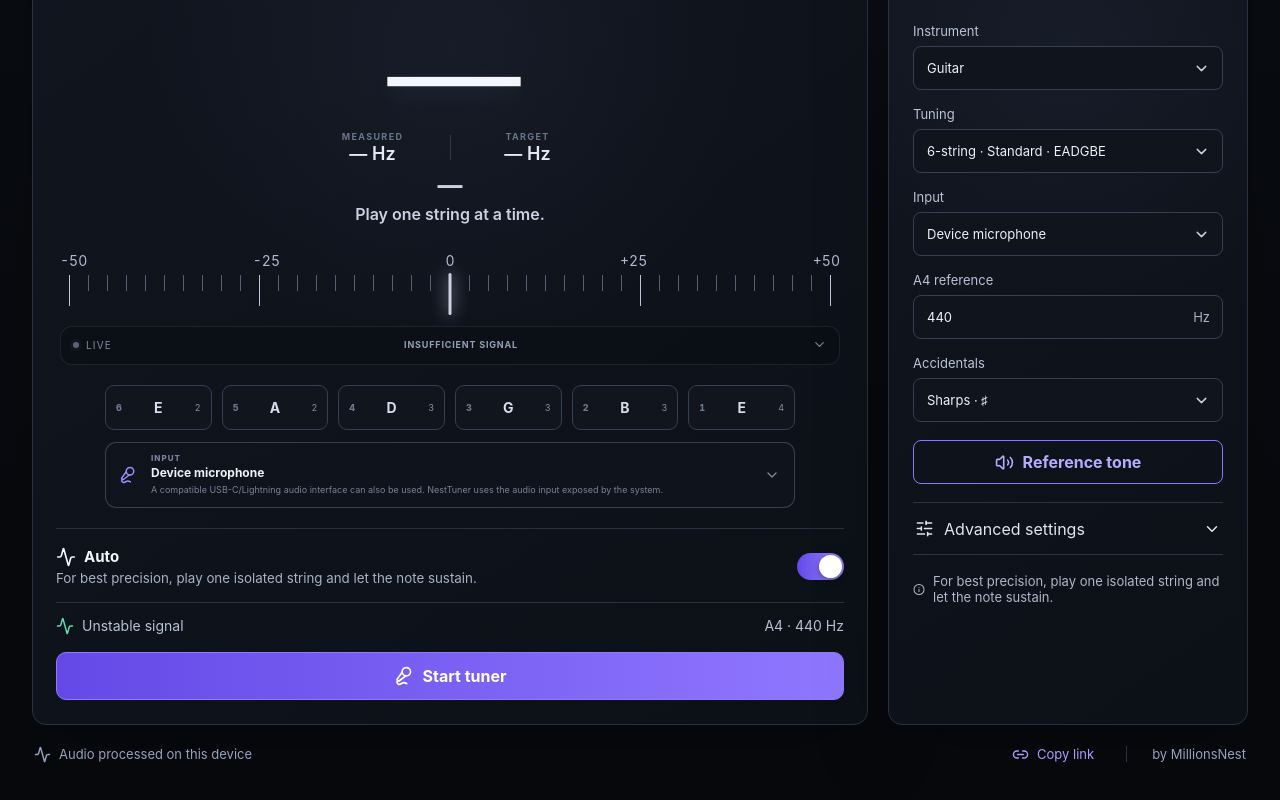
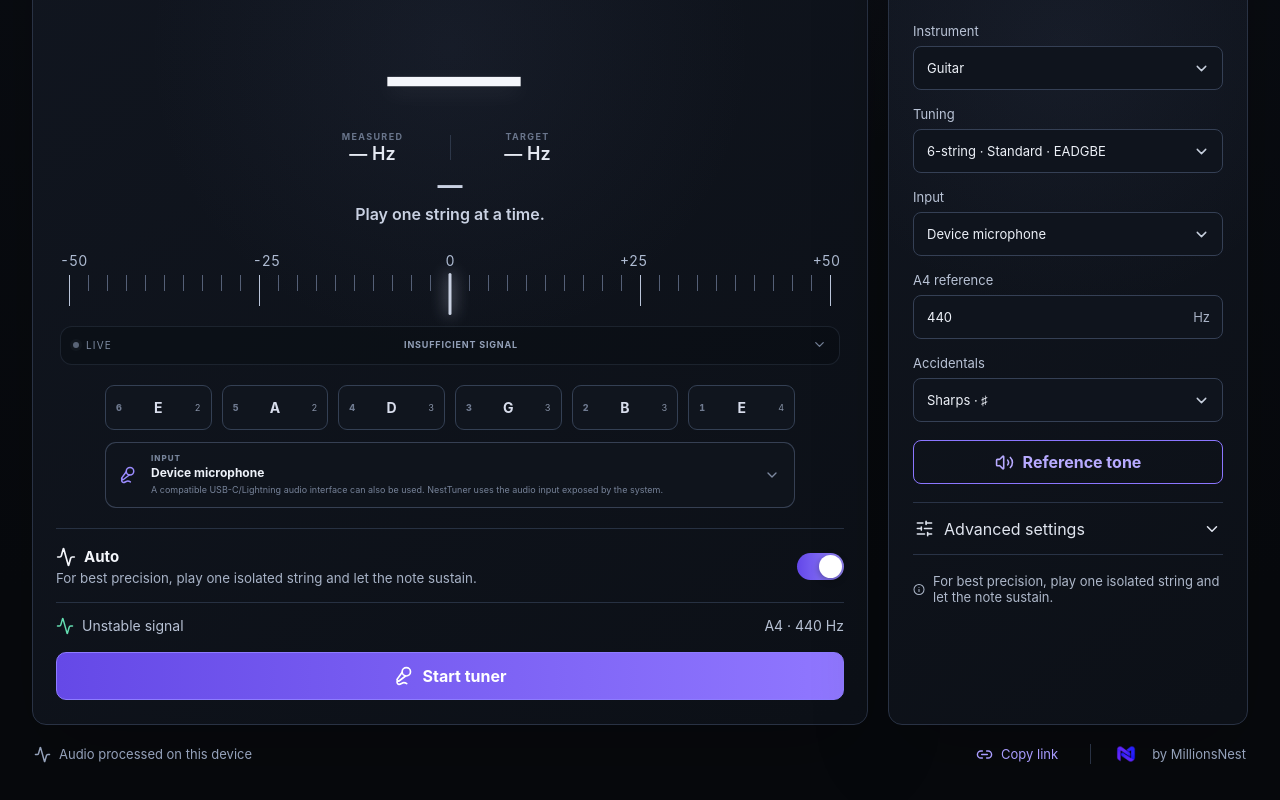
Before and after one commit to prdanielcunha/nesttuner, a React (Vite) app: page /en/ in a window 1280 px wide. Shown: the part 300-1100 px from the top of the page. Built offline with nearby package versions, Linux system fonts and the light colour scheme.

Commit message:
feat(brand): apply approved MillionsNest parent artwork

```diff
--- a/package.json
+++ b/package.json
@@ -1,6 +1,6 @@
 {
   "name": "nesttuner",
-  "version": "0.6.7-beta.1",
+  "version": "0.6.7-beta.2",
   "private": true,
   "type": "module",
   "scripts": {
--- a/packages/tuner-ui/src/NestTuner.tsx
+++ b/packages/tuner-ui/src/NestTuner.tsx
@@ -1,3 +1,4 @@
+import { millionsNestMark } from './millionsNestBrand';
 import React, { useEffect, useMemo, useRef, useState } from 'react';
 import {
   Activity, ChevronDown, ExternalLink, Guitar, Info, Link2, Maximize2,
@@ -958,7 +959,7 @@ export function NestTuner({ locale, embedded = false, onBack, assetBaseUrl }: Pr
         <footer className="tuner-footer">
           <span><Activity size={17} />{copy.localAudio}</span>
           <button onClick={() => void copyUrl()}><Link2 size={17} />{copied ? copy.copied : copy.copyLink}</button>
-          <span>by MillionsNest</span>
+          <span><img src={millionsNestMark} alt="" aria-hidden="true" width={20} height={20} style={{display:"inline-block",width:20,height:20,objectFit:"contain",verticalAlign:"middle",marginRight:8}} />by MillionsNest</span>
         </footer>
       </main>
 
```
Also changed, not shown: packages/tuner-ui/src/millionsNestBrand.ts (added, +2 -0 lines), public/brand/millionsnest/v1/mark-192.png (added).
